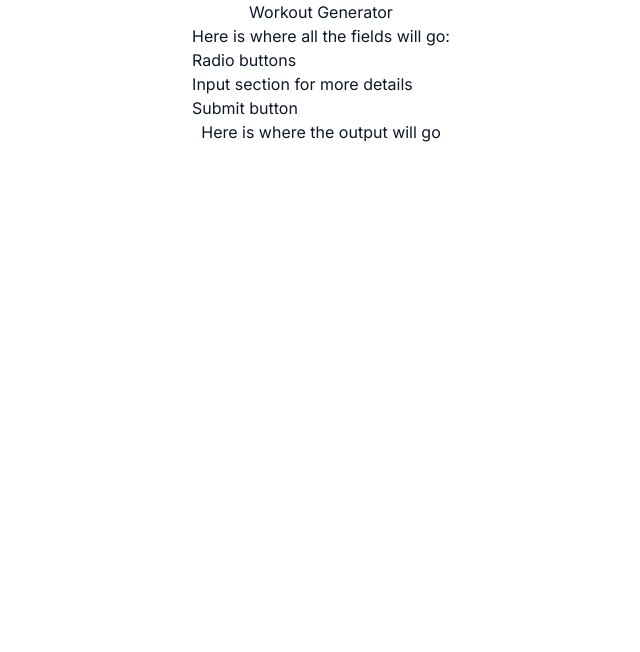
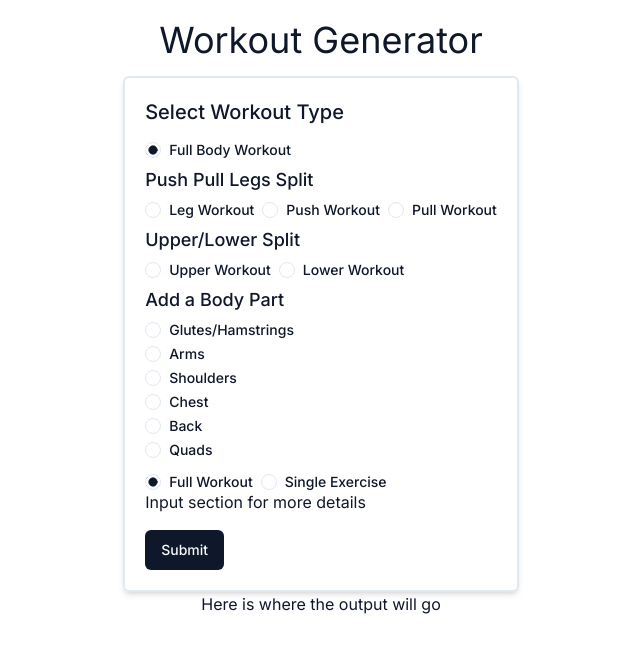
Before and after one commit to Tatooles/next-workout-generator, a Next.js app: page / in a window 1280 px wide. Shown: the top 652 px of the page, without its empty margins (319-959 px from the left). Built offline with nearby package versions, Linux system fonts and the light colour scheme.

Commit message:
Begin adding options to UI

```diff
--- a/app/page.tsx
+++ b/app/page.tsx
@@ -1,17 +1,76 @@
-import Image from "next/image";
-import { Inter } from "next/font/google";
-
-const inter = Inter({ subsets: ["latin"] });
+import { Button } from "@/components/ui/button";
+import { Label } from "@/components/ui/label";
+import { RadioGroup, RadioGroupItem } from "@/components/ui/radio-group";
 
 export default function Home() {
   return (
-    <main className="flex min-h-screen flex-col items-center">
-      <h1>Workout Generator</h1>
-      <div>
-        Here is where all the fields will go:
-        <div>Radio buttons</div>
+    <main className="flex min-h-screen flex-col items-center p-5">
+      <h1 className="text-4xl">Workout Generator</h1>
+      <div className="mt-4 rounded-md border-2 p-5 shadow-md">
+        <Label className="text-xl">Select Workout Type</Label>
+
+        <RadioGroup className="mt-4" defaultValue="option-one">
+          <div className="flex items-center space-x-2">
+            <RadioGroupItem value="option-one" id="option-one" />
+            <Label htmlFor="option-one">Full Body Workout</Label>
+          </div>
+
+          <Label className="text-lg">Push Pull Legs Split</Label>
+          <div className="flex items-center space-x-2">
+            <RadioGroupItem value="leg-workout" id="leg-workout" />
+            <Label htmlFor="leg-workout">Leg Workout</Label>
+            <RadioGroupItem value="push-workout" id="push-workout" />
+            <Label htmlFor="push-workout">Push Workout</Label>
+            <RadioGroupItem value="push-workout" id="push-workout" />
+            <Label htmlFor="push-workout">Pull Workout</Label>
+          </div>
+
+          <Label className="text-lg">Upper/Lower Split</Label>
+          <div className="flex items-center space-x-2">
+            <RadioGroupItem value="upper-workout" id="upper-workout" />
+            <Label htmlFor="upper-workout">Upper Workout</Label>
+            <RadioGroupItem value="lower-workout" id="lower-workout" />
+            <Label htmlFor="lower-workout">Lower Workout</Label>
+          </div>
+
+          <Label className="text-lg">Add a Body Part</Label>
+          {/* TODO: Change to checkbox */}
+          <div className="flex items-center space-x-2">
+            <RadioGroupItem value="option-two" id="option-two" />
+            <Label htmlFor="option-two">Glutes/Hamstrings</Label>
+          </div>
+          <div className="flex items-center space-x-2">
+            <RadioGroupItem value="option-two" id="option-two" />
+            <Label htmlFor="option-two">Arms</Label>
+          </div>
+          <div className="flex items-center space-x-2">
+            <RadioGroupItem value="option-two" id="option-two" />
+            <Label htmlFor="option-two">Shoulders</Label>
+          </div>
+          <div className="flex items-center space-x-2">
+            <RadioGroupItem value="option-two" id="option-two" />
+            <Label htmlFor="option-two">Chest</Label>
+          </div>
+          <div className="flex items-center space-x-2">
+            <RadioGroupItem value="option-two" id="option-two" />
+            <Label htmlFor="option-two">Back</Label>
+          </div>
+          <div className="flex items-center space-x-2">
+            <RadioGroupItem value="option-two" id="option-two" />
+            <Label htmlFor="option-two">Quads</Label>
+          </div>
+        </RadioGroup>
+
+        <RadioGroup className="mt-4" defaultValue="full-workout">
+          <div className="flex items-center space-x-2">
+            <RadioGroupItem value="full-workout" id="full-workout" />
+            <Label htmlFor="full-workout">Full Workout</Label>
+            <RadioGroupItem value="single-exercise" id="single-exercise" />
+            <Label htmlFor="single-exercise">Single Exercise</Label>
+          </div>
+        </RadioGroup>
         <div>Input section for more details</div>
-        <button>Submit button</button>
+        <Button className="mt-4">Submit</Button>
       </div>
       <div>Here is where the output will go</div>
     </main>
--- /dev/null
+++ b/components/ui/button.tsx
@@ -0,0 +1,55 @@
+import * as React from "react"
+import { Slot } from "@radix-ui/react-slot"
+import { VariantProps, cva } from "class-variance-authority"
+
+import { cn } from "@/lib/utils"
+
+const buttonVariants = cva(
+  "inline-flex items-center justify-center rounded-md text-sm font-medium transition-colors focus-visible:outline-none focus-visible:ring-2 focus-visible:ring-ring focus-visible:ring-offset-2 disabled:opacity-50 disabled:pointer-events-none ring-offset-background",
+  {
+    variants: {
+      variant: {
+        default: "bg-primary text-primary-foreground hover:bg-primary/90",
+        destructive:
+          "bg-destructive text-destructive-foreground hover:bg-destructive/90",
+        outline:
+          "border border-input hover:bg-accent hover:text-accent-foreground",
+        secondary:
+          "bg-secondary text-secondary-foreground hover:bg-secondary/80",
+        ghost: "hover:bg-accent hover:text-accent-foreground",
+        link: "underline-offset-4 hover:underline text-primary",
+      },
+      size: {
+        default: "h-10 py-2 px-4",
+        sm: "h-9 px-3 rounded-md",
+        lg: "h-11 px-8 rounded-md",
+      },
+    },
+    defaultVariants: {
+      variant: "default",
+      size: "default",
+    },
+  }
+)
+
+export interface ButtonProps
+  extends React.ButtonHTMLAttributes<HTMLButtonElement>,
+    VariantProps<typeof buttonVariants> {
+  asChild?: boolean
+}
+
+const Button = React.forwardRef<HTMLButtonElement, ButtonProps>(
+  ({ className, variant, size, asChild = false, ...props }, ref) => {
+    const Comp = asChild ? Slot : "button"
+    return (
+      <Comp
+        className={cn(buttonVariants({ variant, size, className }))}
+        ref={ref}
+        {...props}
+      />
+    )
+  }
+)
+Button.displayName = "Button"
+
+export { Button, buttonVariants }
--- /dev/null
+++ b/components/ui/label.tsx
@@ -0,0 +1,26 @@
+"use client"
+
+import * as React from "react"
+import * as LabelPrimitive from "@radix-ui/react-label"
+import { VariantProps, cva } from "class-variance-authority"
+
+import { cn } from "@/lib/utils"
+
+const labelVariants = cva(
+  "text-sm font-medium leading-none peer-disabled:cursor-not-allowed peer-disabled:opacity-70"
+)
+
+const Label = React.forwardRef<
+  React.ElementRef<typeof LabelPrimitive.Root>,
+  React.ComponentPropsWithoutRef<typeof LabelPrimitive.Root> &
+    VariantProps<typeof labelVariants>
+>(({ className, ...props }, ref) => (
+  <LabelPrimitive.Root
+    ref={ref}
+    className={cn(labelVariants(), className)}
+    {...props}
+  />
+))
+Label.displayName = LabelPrimitive.Root.displayName
+
+export { Label }
--- a/package.json
+++ b/package.json
@@ -9,6 +9,7 @@
     "lint": "next lint"
   },
   "dependencies": {
+    "@radix-ui/react-label": "^2.0.1",
     "@radix-ui/react-radio-group": "^1.1.2",
     "@types/node": "18.16.3",
     "@types/react": "18.2.0",
@@ -27,5 +28,9 @@
     "tailwindcss": "3.3.2",
     "tailwindcss-animate": "^1.0.5",
     "typescript": "5.0.4"
+  },
+  "devDependencies": {
+    "prettier": "^2.8.8",
+    "prettier-plugin-tailwindcss": "^0.2.8"
   }
 }
```
Also changed, not shown: 1 other file (tests, documents, lock files or other folders).
